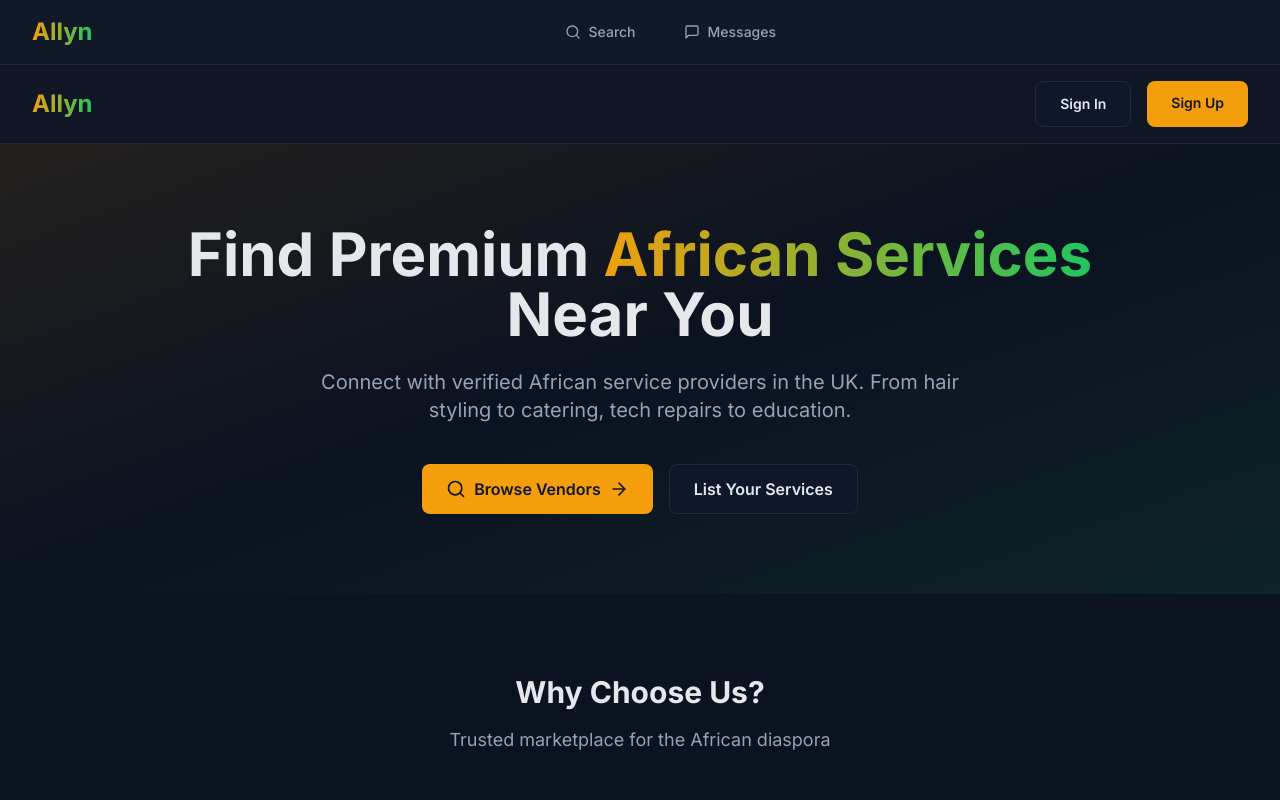
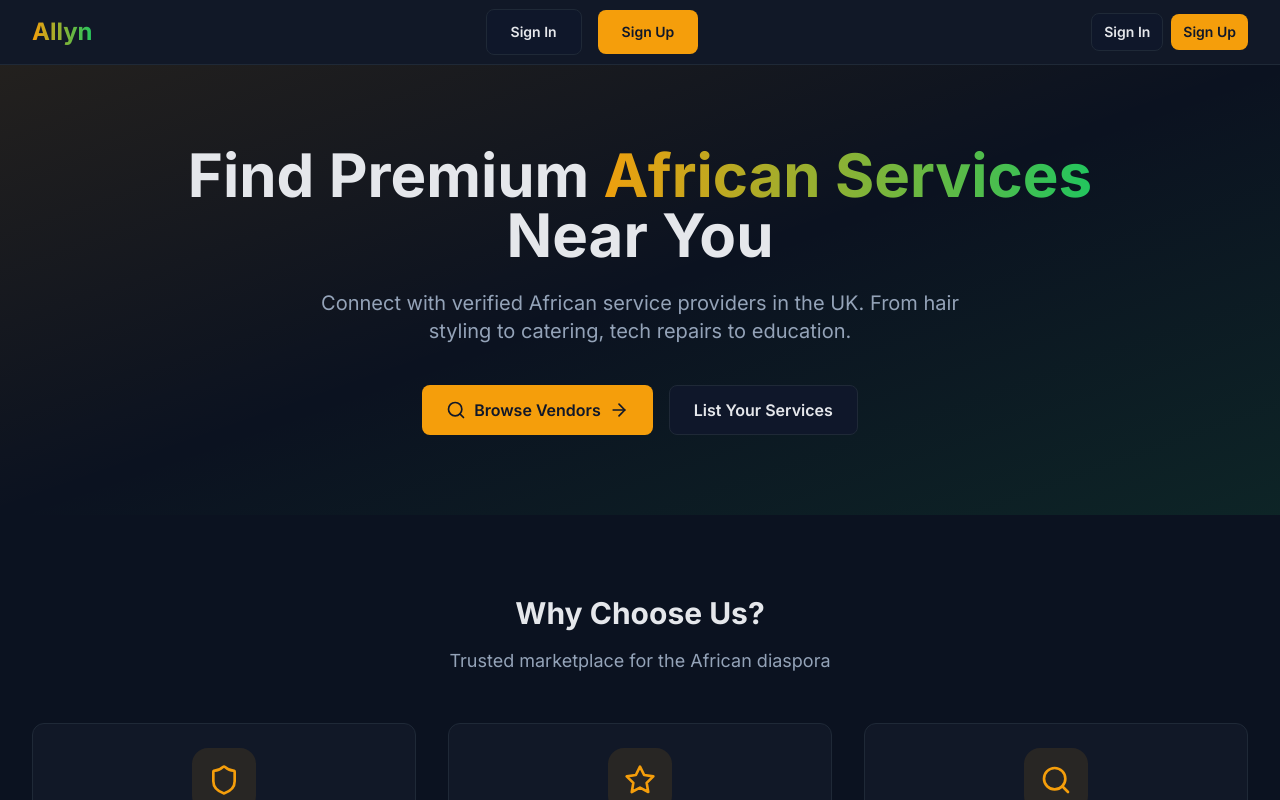
Before and after one commit to Lordrich-hub/Allyn, a Next.js app in the folder apps/web/: page / in a window 1280 px wide. Shown: the top 800 px of the page. Built offline with nearby package versions, Linux system fonts and the light colour scheme.

Commit message:
Remove duplicate header and Search/Messages nav, add Sign In/Sign Up to navigation

```diff
--- a/apps/web/app/page.tsx
+++ b/apps/web/app/page.tsx
@@ -7,21 +7,6 @@ import { Search, Star, Shield, ArrowRight } from 'lucide-react'
 export default function HomePage() {
   return (
     <div className="min-h-screen bg-background">
-      {/* Sticky Header */}
-      <header className="sticky top-0 z-40 bg-surface/95 backdrop-blur-sm border-b border-border">
-        <div className="container-custom py-4 flex justify-between items-center">
-          <h1 className="text-2xl font-bold text-gradient">Allyn</h1>
-          <nav className="flex gap-4">
-            <Link href="/signin" className="btn-secondary text-sm">
-              Sign In
-            </Link>
-            <Link href="/signup" className="btn-primary text-sm">
-              Sign Up
-            </Link>
-          </nav>
-        </div>
-      </header>
-
       {/* Hero Section */}
       <section className="relative overflow-hidden">
         <div className="absolute inset-0 bg-gradient-to-br from-accent/10 via-transparent to-accent-secondary/10" />
--- a/apps/web/components/navigation.tsx
+++ b/apps/web/components/navigation.tsx
@@ -31,28 +31,42 @@ export function Navigation() {
           </Link>
 
           {/* Desktop Navigation */}
-          <div className="hidden md:flex items-center gap-6">
-            <NavLink href="/search" icon={Search}>Search</NavLink>
-            <NavLink href="/chat" icon={MessageSquare}>Messages</NavLink>
-
-            {/* User Avatar - Only show when signed in */}
-            {isSignedIn && (
+          <div className="hidden md:flex items-center gap-4">
+            {isSignedIn ? (
               <Link href="/dashboard" className="flex items-center gap-2">
                 <div className="w-10 h-10 rounded-full bg-gradient-to-br from-accent to-accent-secondary flex items-center justify-center text-primary font-bold">
                   JD
                 </div>
               </Link>
+            ) : (
+              <>
+                <Link href="/signin" className="btn-secondary text-sm">
+                  Sign In
+                </Link>
+                <Link href="/signup" className="btn-primary text-sm">
+                  Sign Up
+                </Link>
+              </>
             )}
           </div>
 
           {/* Mobile Navigation */}
           <div className="flex items-center gap-2">
-            {isSignedIn && (
+            {isSignedIn ? (
               <Link href="/dashboard">
                 <div className="w-10 h-10 rounded-full bg-gradient-to-br from-accent to-accent-secondary flex items-center justify-center text-primary font-bold text-sm">
                   JD
                 </div>
               </Link>
+            ) : (
+              <>
+                <Link href="/signin" className="btn-secondary text-sm px-3 py-2">
+                  Sign In
+                </Link>
+                <Link href="/signup" className="btn-primary text-sm px-3 py-2">
+                  Sign Up
+                </Link>
+              </>
             )}
           </div>
         </div>
```
